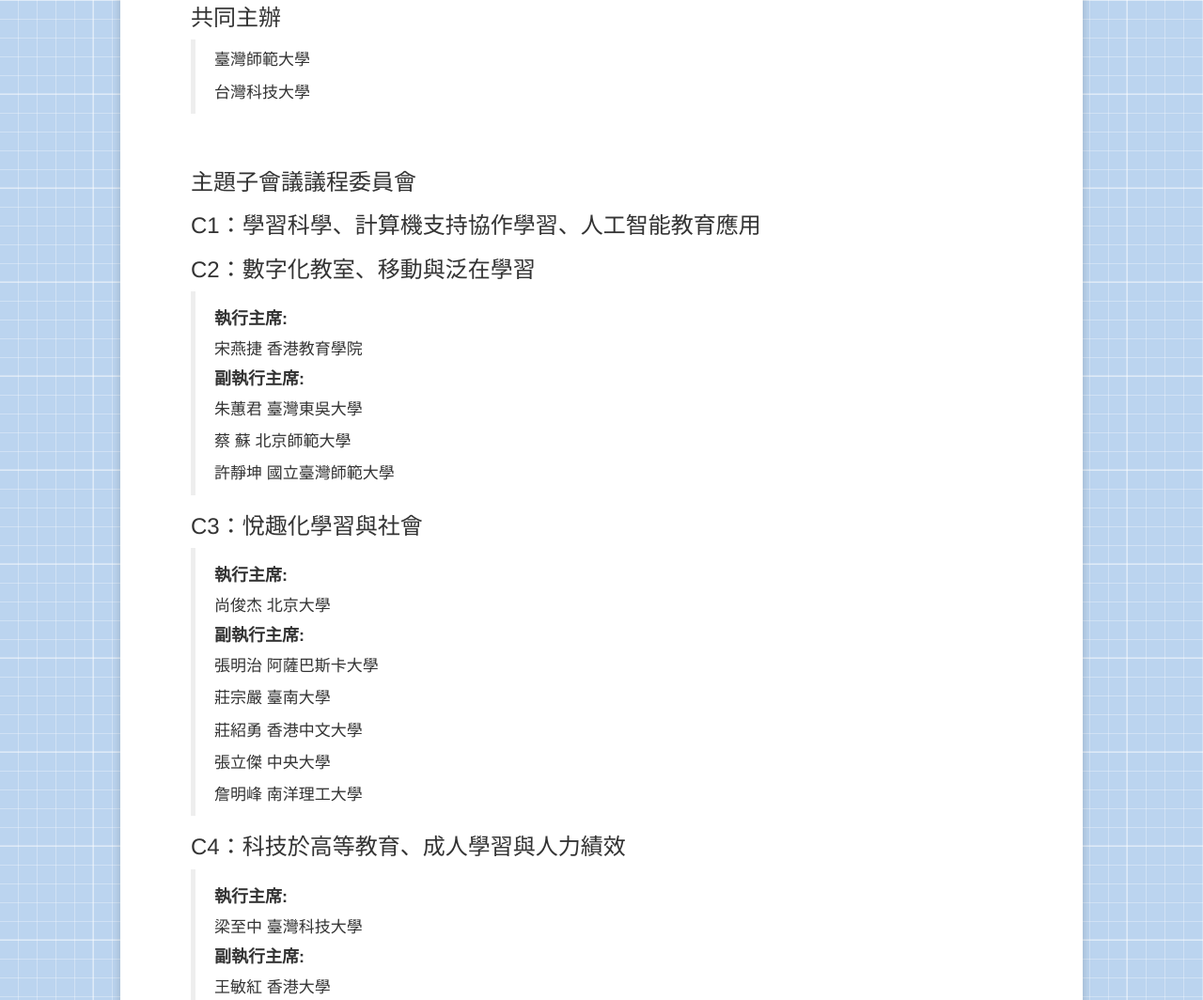
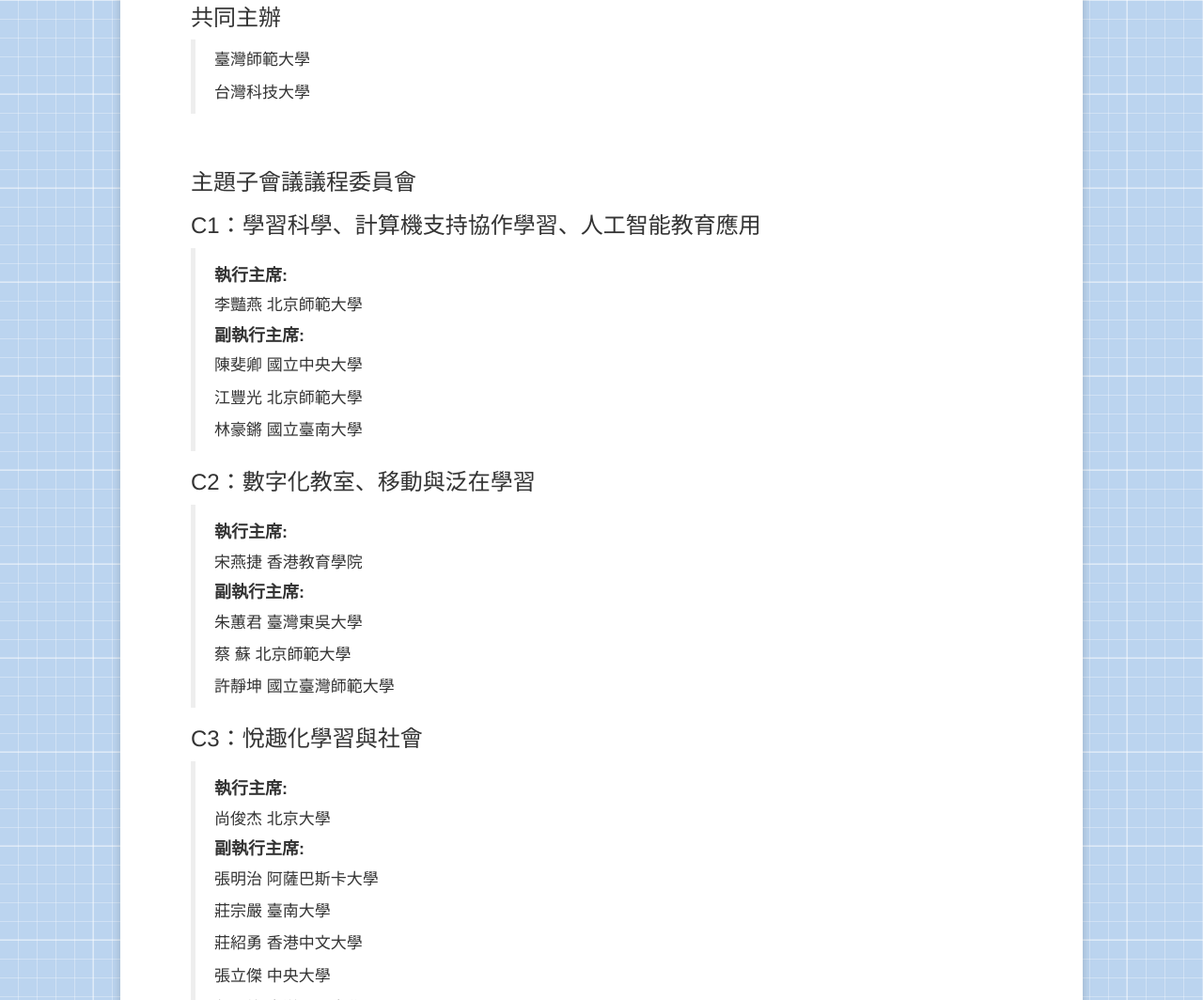
Before and after one commit to w181496/GCCCE, a plain HTML site: page e_introduct_orgnaiztion.html in a window 1280 px wide. Shown: the part 899-1963 px from the top of the page at 94% size. Drawn offline with nearby package versions, Linux system fonts and the light colour scheme; a web font is replaced by a local one.

Commit message:
add C1 organization

```diff
--- a/e_introduct_orgnaiztion.html
+++ b/e_introduct_orgnaiztion.html
@@ -60,7 +60,14 @@
 		<br>
 		<h3>主題子會議議程委員會</h3>
 		<h3>C1：學習科學、計算機支持協作學習、人工智能教育應用</h3>
-
+		<blockquote>
+			<h4><strong>執行主席:</strong></h4>
+			<p>李豔燕  北京師範大學</p>
+			<h4><strong>副執行主席:</strong></h4>
+			<p>陳斐卿  國立中央大學</p>
+			<p>江豐光  北京師範大學</p>
+			<p>林豪鏘  國立臺南大學</p>
+		</blockquote>
 		<h3>C2：數字化教室、移動與泛在學習</h3>
 		<blockquote>
 			<h4><strong>執行主席:</strong></h4>
```
Also changed, not shown: s_introduct_orgnaiztion.html (+8 -1 lines), t_introduct_orgnaiztion.html (+8 -1 lines).
